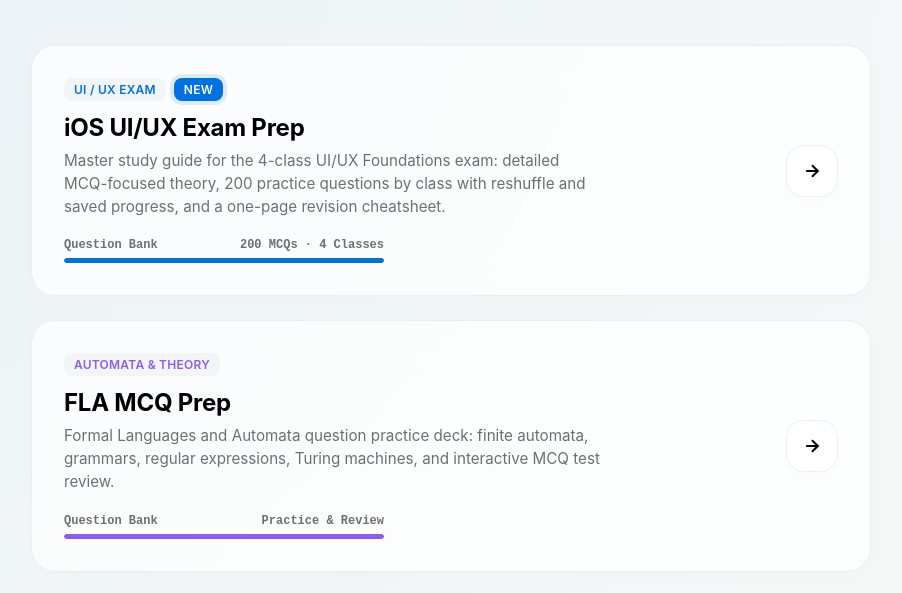
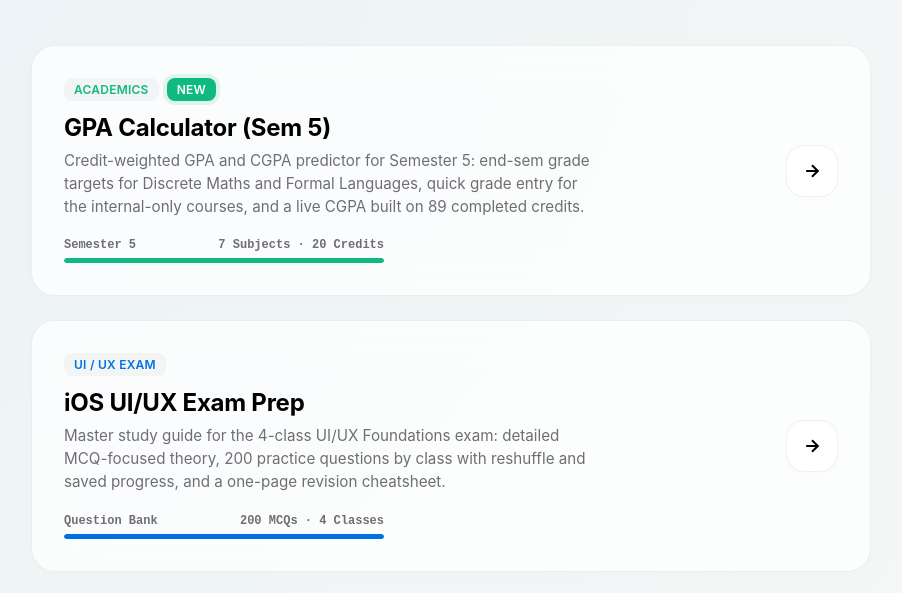
Before and after one commit to KrishnaKaranwal21/Small-WebPages, a plain HTML site: page index.html in a window 1280 px wide. Shown: the part 134-727 px from the top of the page, without its empty margins (189-1091 px from the left). Drawn offline with Linux system fonts and the light colour scheme.

Commit message:
Add GPA Calculator (Sem 5) app card to index.html
Added GPA Calculator for Semester 5 with detailed features.

```diff
--- a/index.html
+++ b/index.html
@@ -214,6 +214,7 @@
         .apps-grid .app-card:nth-child(11) { animation-delay: 0.64s; }
         .apps-grid .app-card:nth-child(12) { animation-delay: 0.70s; }
         .apps-grid .app-card:nth-child(13) { animation-delay: 0.76s; }
+        .apps-grid .app-card:nth-child(14) { animation-delay: 0.82s; }
 
         /* Fluid Cursor Follow Aura */
         .app-card::before {
@@ -420,12 +421,36 @@
 
         <main class="apps-grid">
 
-            <!-- 00000. iOS UI/UX Exam (Latest Addition) -->
+            <!-- 000000. GPA Calculator Sem 5 (Latest Addition) -->
+            <a href="./GPA%20Sem%205/" class="app-card p1">
+                <div class="app-info">
+                    <div class="app-meta">
+                        <span class="app-badge">ACADEMICS</span>
+                        <span class="app-badge new-badge">NEW</span>
+                    </div>
+                    <div class="app-title">GPA Calculator (Sem 5)</div>
+                    <div class="app-desc">Credit-weighted GPA and CGPA predictor for Semester 5: end-sem grade targets for Discrete Maths and Formal Languages, quick grade entry for the internal-only courses, and a live CGPA built on 89 completed credits.</div>
+
+                    <div class="app-visual">
+                        <div class="visual-text">
+                            <span>Semester 5</span>
+                            <span>7 Subjects · 20 Credits</span>
+                        </div>
+                        <div class="progress-bar-bg">
+                            <div class="progress-bar-fill" style="width: 100%;"></div>
+                        </div>
+                    </div>
+                </div>
+                <div class="app-action">
+                    <svg viewBox="0 0 24 24"><path d="M5 12h14M12 5l7 7-7 7"/></svg>
+                </div>
+            </a>
+
+            <!-- 00000. iOS UI/UX Exam -->
             <a href="./iOS%20UI%20UX%20Exam/" class="app-card p3">
                 <div class="app-info">
                     <div class="app-meta">
                         <span class="app-badge">UI / UX EXAM</span>
-                        <span class="app-badge new-badge">NEW</span>
                     </div>
                     <div class="app-title">iOS UI/UX Exam Prep</div>
                     <div class="app-desc">Master study guide for the 4-class UI/UX Foundations exam: detailed MCQ-focused theory, 200 practice questions by class with reshuffle and saved progress, and a one-page revision cheatsheet.</div>
```
